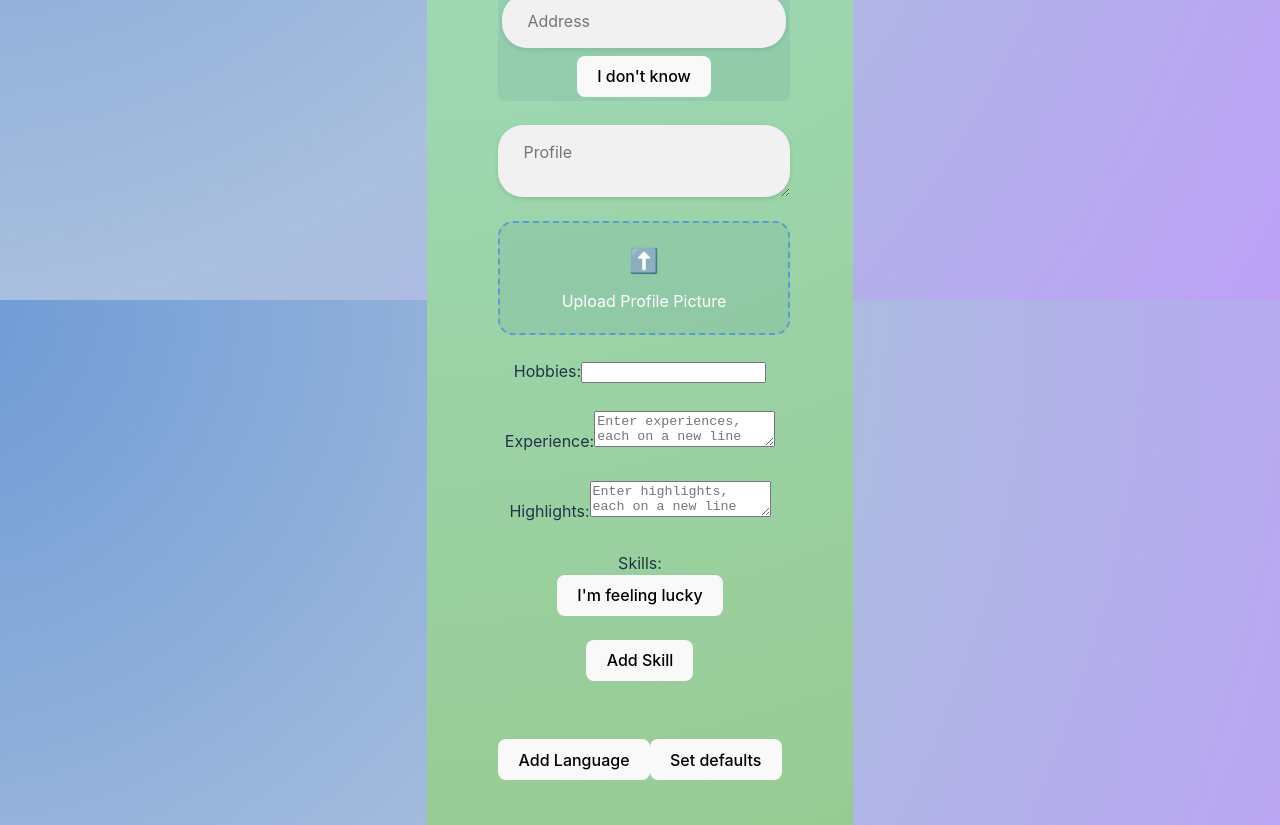
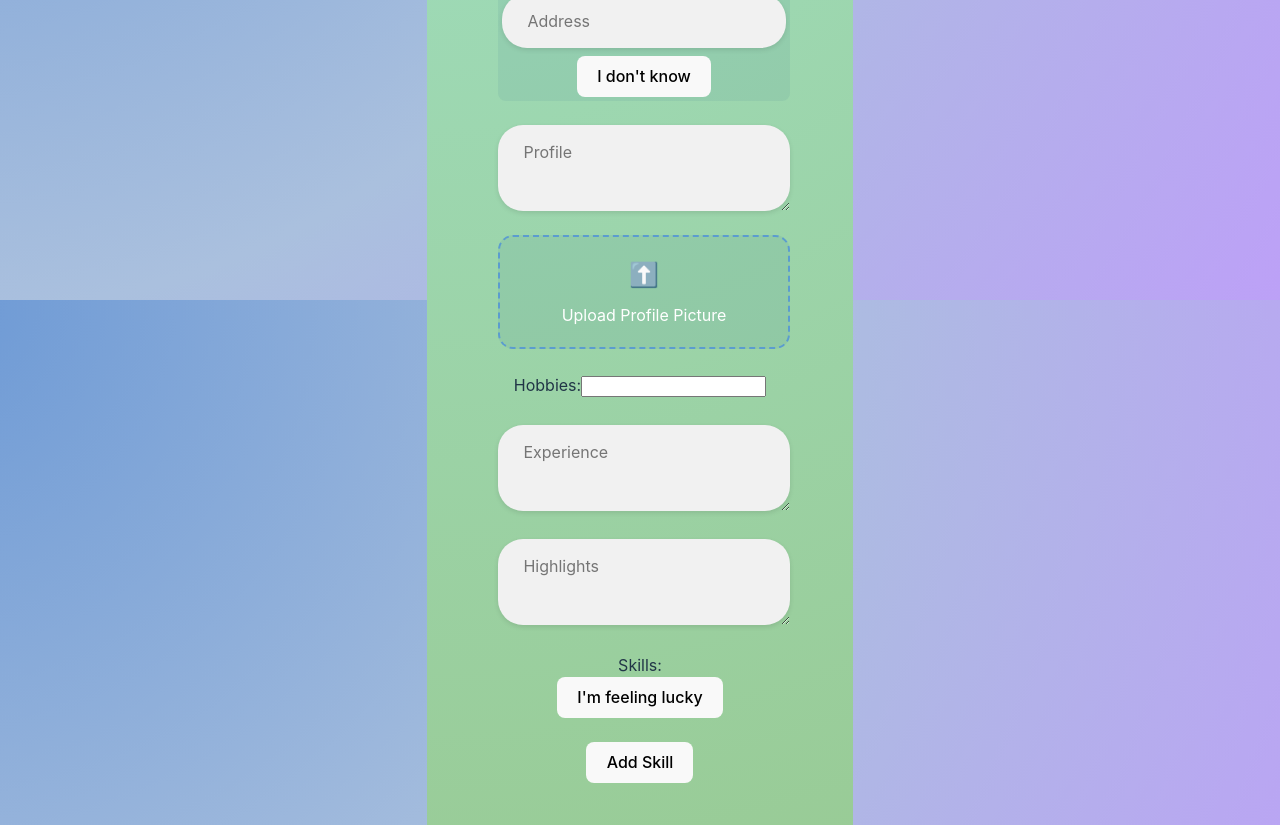
Before and after one commit to WatMan77/rottai, a React (Vite) app in the folder frontend/: page /cv-form in a window 1280 px wide. Shown: the part 500-1325 px from the top of the page. Built offline with nearby package versions, Linux system fonts and the light colour scheme.

Commit message:
fancy textareas

```diff
--- a/frontend/src/CVForm.jsx
+++ b/frontend/src/CVForm.jsx
@@ -127,26 +127,18 @@ function CVForm() {
           </label>
         </SC.InputField>
         <SC.InputField>
-          <label>
-            Experience:
-            <textarea
-              name="experience"
-              value={experience}
-              onChange={(e) => setExperience(e.target.value)}
-              placeholder="Enter experiences, each on a new line"
-            ></textarea>
-          </label>
+          <CustomTextarea
+            label="Experience"
+            value={experience}
+            onChange={(e) => setExperience(e.target.value)}
+          />
         </SC.InputField>
         <SC.InputField>
-          <label>
-            Highlights:
-            <textarea
-              name="highlights"
-              value={highlights}
-              onChange={(e) => setHighlights(e.target.value)}
-              placeholder="Enter highlights, each on a new line"
-            ></textarea>
-          </label>
+          <CustomTextarea
+            label="Highlights"
+            value={highlights}
+            onChange={(e) => setHighlights(e.target.value)}
+          />
         </SC.InputField>
         <SC.InputField>
           <label>Skills:</label>
--- a/frontend/src/FileUploader.jsx
+++ b/frontend/src/FileUploader.jsx
@@ -126,6 +126,7 @@ const BigText = styled.span`
   font-size: 20rem;
   margin: 0;
   padding: 0;
+  z-index: 100;
 `;
 
 const Img = styled.img`
--- a/frontend/src/common/Inputs.jsx
+++ b/frontend/src/common/Inputs.jsx
@@ -153,6 +153,7 @@ export function CustomSelect({ label, options, ...selectProps }) {
 // CustomTextarea Component
 const TextareaField = styled.textarea`
   width: calc(100% - 32px);
+  min-height: 50px;
   padding: 18px;
   padding-left: 20px;
   padding-right: 20px;
```
